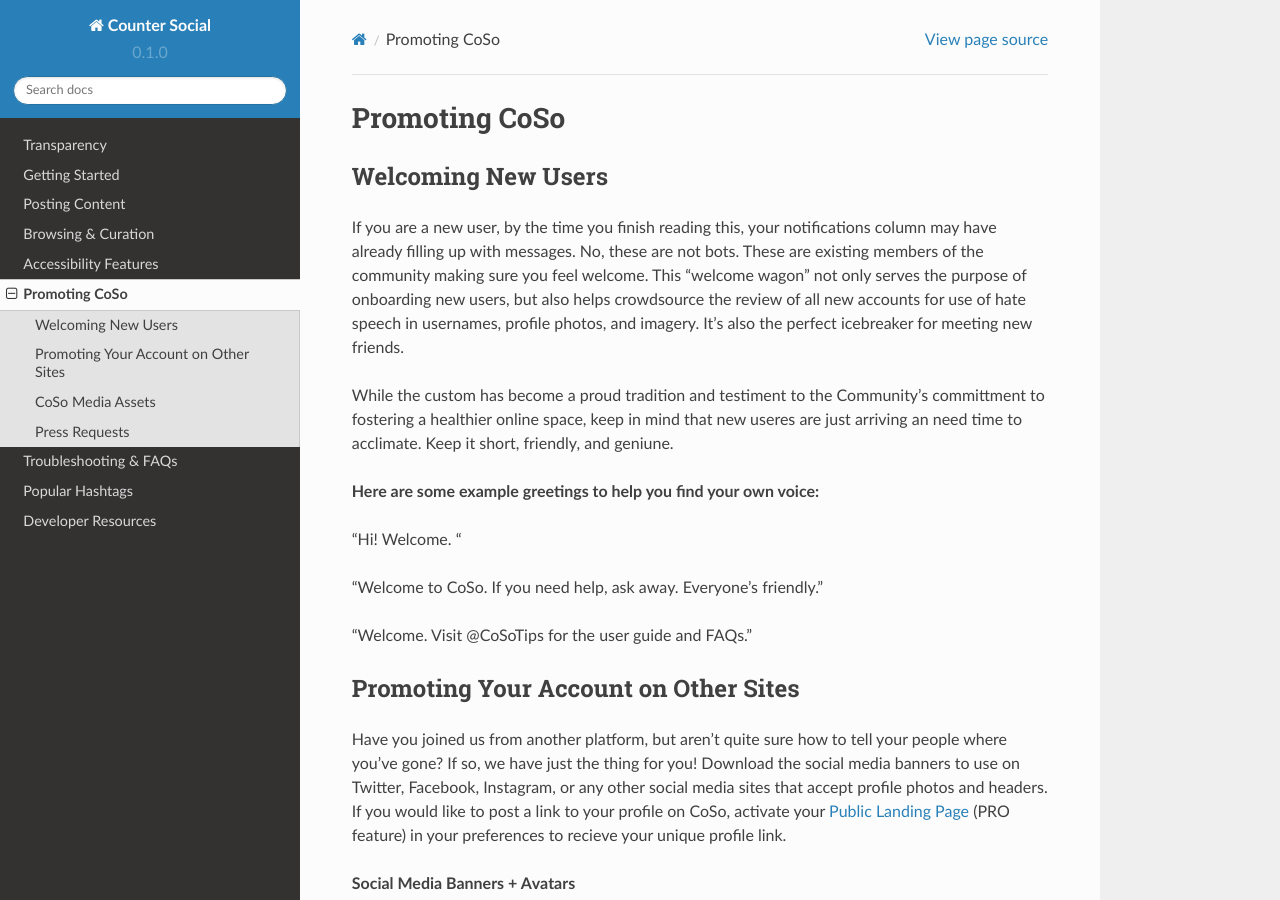
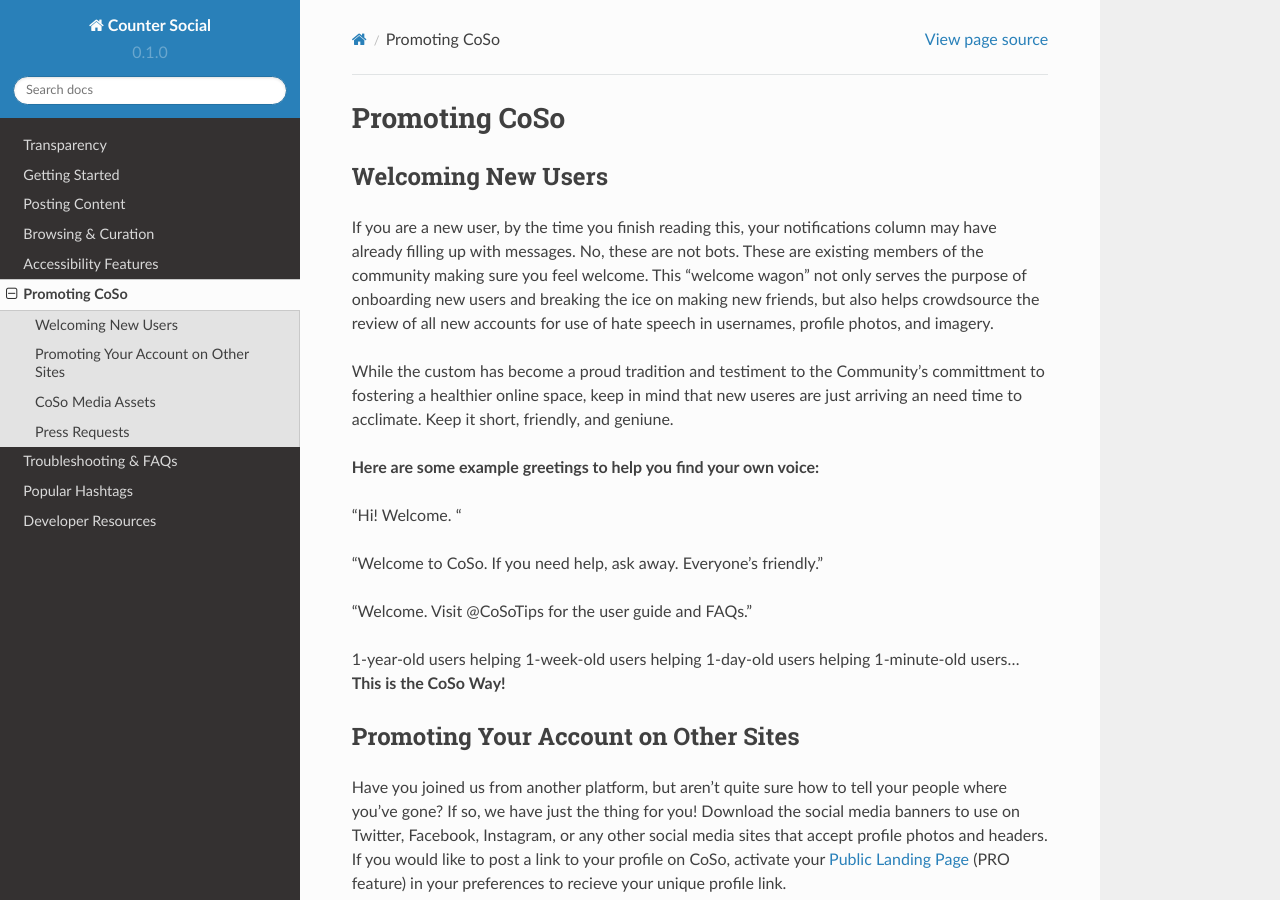
Before and after one commit to itskel/userguide, a Sphinx documentation site: the page built from docs/source/promoting-coso.rst, in a window 1280 px wide and 900 px high. Built offline with Sphinx 7.4.7 and the Read the Docs theme 2.0.0, drawn with Linux system fonts in a browser that asks for light colours; pages that are not in the unit, such as notebooks, are missing from menus.

Commit message:
Update promoting-coso.rst

```diff
--- a/docs/source/promoting-coso.rst
+++ b/docs/source/promoting-coso.rst
@@ -4,7 +4,7 @@
 Welcoming New Users
 ------------
 
-If you are a new user, by the time you finish reading this, your notifications column may have already filling up with messages. No, these are not bots. These are existing members of the community making sure you feel welcome. This "welcome wagon" not only serves the purpose of onboarding new users, but also helps crowdsource the review of all new accounts for use of hate speech in usernames, profile photos, and imagery. It's also the perfect icebreaker for meeting new friends.
+If you are a new user, by the time you finish reading this, your notifications column may have already filling up with messages. No, these are not bots. These are existing members of the community making sure you feel welcome. This "welcome wagon" not only serves the purpose of onboarding new users and breaking the ice on making new friends, but also helps crowdsource the review of all new accounts for use of hate speech in usernames, profile photos, and imagery.
 
 While the custom has become a proud tradition and testiment to the Community's committment to fostering a healthier online space, keep in mind that new useres are just arriving an need time to acclimate. Keep it short, friendly, and geniune.
 
@@ -15,6 +15,8 @@
 | "Welcome to CoSo. If you need help, ask away. Everyone's friendly."
 |
 | "Welcome. Visit @CoSoTips for the user guide and FAQs."
+
+1-year-old users helping 1-week-old users helping 1-day-old users helping 1-minute-old users... **This is the CoSo Way!**
 
 
 Promoting Your Account on Other Sites
```
